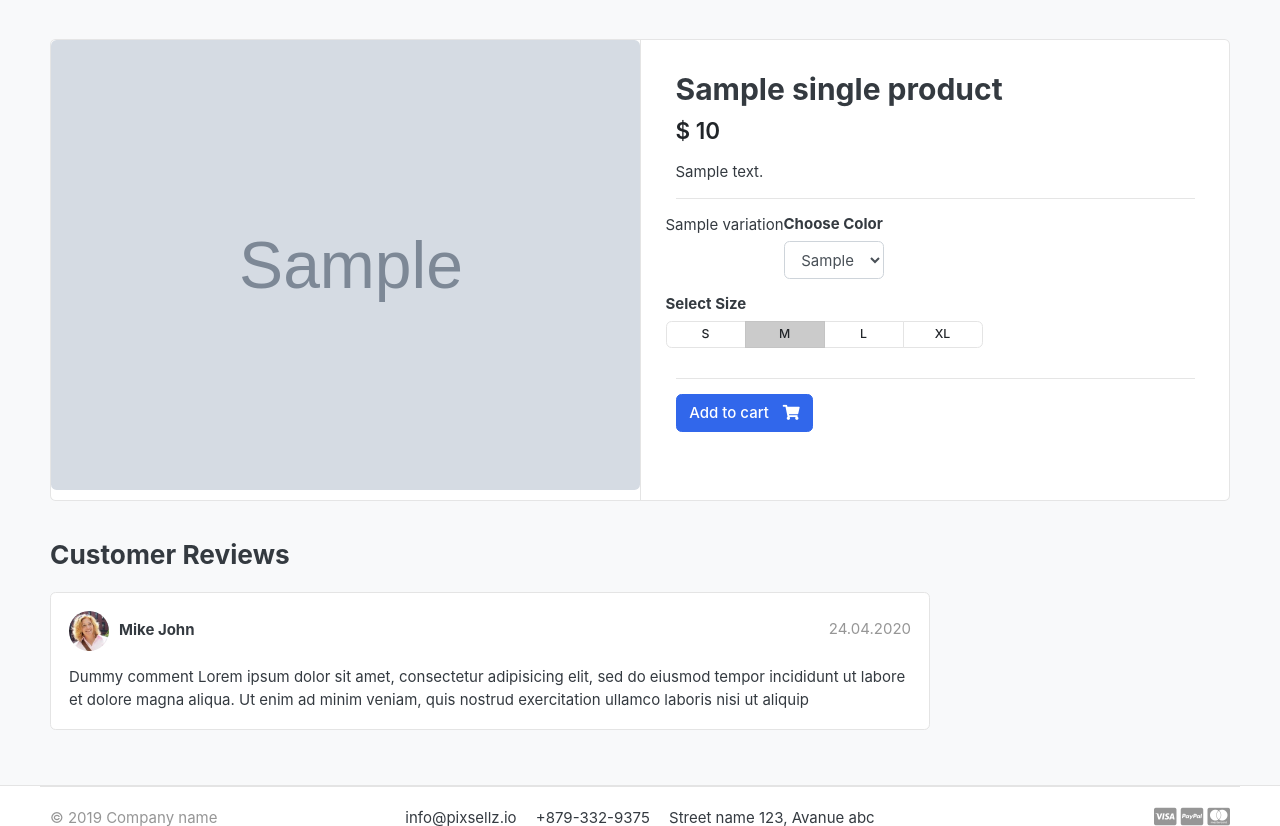
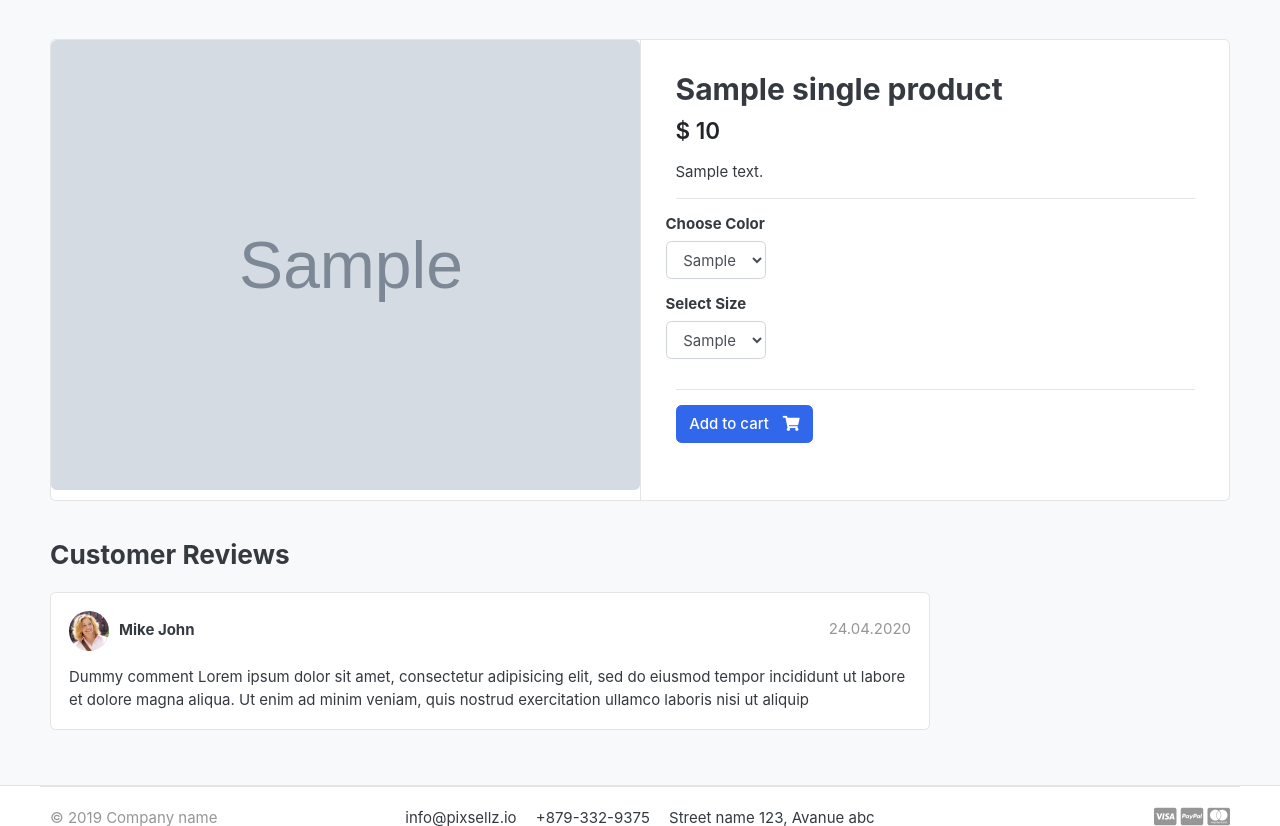
Before and after one commit to VeniRaju02/git_demo, a Django app: template DAkart/templates/product-detail.html in a window 1280 px wide. Shown: the part 119-945 px from the top of the page. Run offline with Django 3.2, Linux system fonts and the light colour scheme; the template is opened without the code that fills it: most values are stand-ins (such as "Sample title", 1, 10 or a date in 2020); grey boxes marked "Sample" are stand-in pictures; some libraries are stand-ins or nearby versions; some web fonts are replaced.

Commit message:
code changes - 10.11

```diff
--- a/DAkart/templates/product-detail.html
+++ b/DAkart/templates/product-detail.html
@@ -18,7 +18,8 @@
     </article> <!-- gallery-wrap .end// -->
             </aside>
             <main class="col-md-6 border-left">
-    <form action="{% url 'addcart' single_product.id %}" method="GET">
+    <form action="{% url 'addcart' single_product.id %}" method="POST">
+        {% csrf_token %}
         <article class="content-body">
 
         <h2 class="title">{{ single_product.product_name }}</h2>
@@ -32,11 +33,11 @@
 
         <hr>
             <div class="row">
-              {{ single_product.Variation }}
+
                 <div class="item-option-select">
                     <h6>Choose Color</h6>
                     <select name="color" class="form-control">
-                      {% for i in single_product.variation_set.all %}
+                      {% for i in single_product.variation_set.colors %}
                       <option value="{{ i.variation_value }}" > {{ i.variation_value }} </option>
                       {% endfor %}
                     </select>
@@ -45,20 +46,11 @@
             <div class="row">
                 <div class="item-option-select">
                     <h6>Select Size</h6>
-                    <div class="btn-group btn-group-sm btn-group-toggle" data-toggle="buttons">
-                      <label class="btn btn-light">
-                        <input type="radio" name="radio_color"> S
-                      </label>
-                      <label class="btn btn-light active">
-                        <input type="radio" name="radio_color" checked> M
-                      </label>
-                      <label class="btn btn-light">
-                        <input type="radio" name="radio_color"> L
-                      </label>
-                      <label class="btn btn-light">
-                        <input type="radio" name="radio_color"> XL
-                      </label>
-                    </div>
+                    <select name="size" class="form-control">
+                    {% for i in single_product.variation_set.sizes %}
+                      <option value="{{ i.variation_value }}" > {{ i.variation_value }} </option>
+                      {% endfor %}
+                    </select>
                 </div>
             </div> <!-- row.// -->
             <hr>
```
Also changed, not shown: DAkart/carts/views.py (+9 -1 lines), DAkart/store/models.py (+7 -0 lines).
